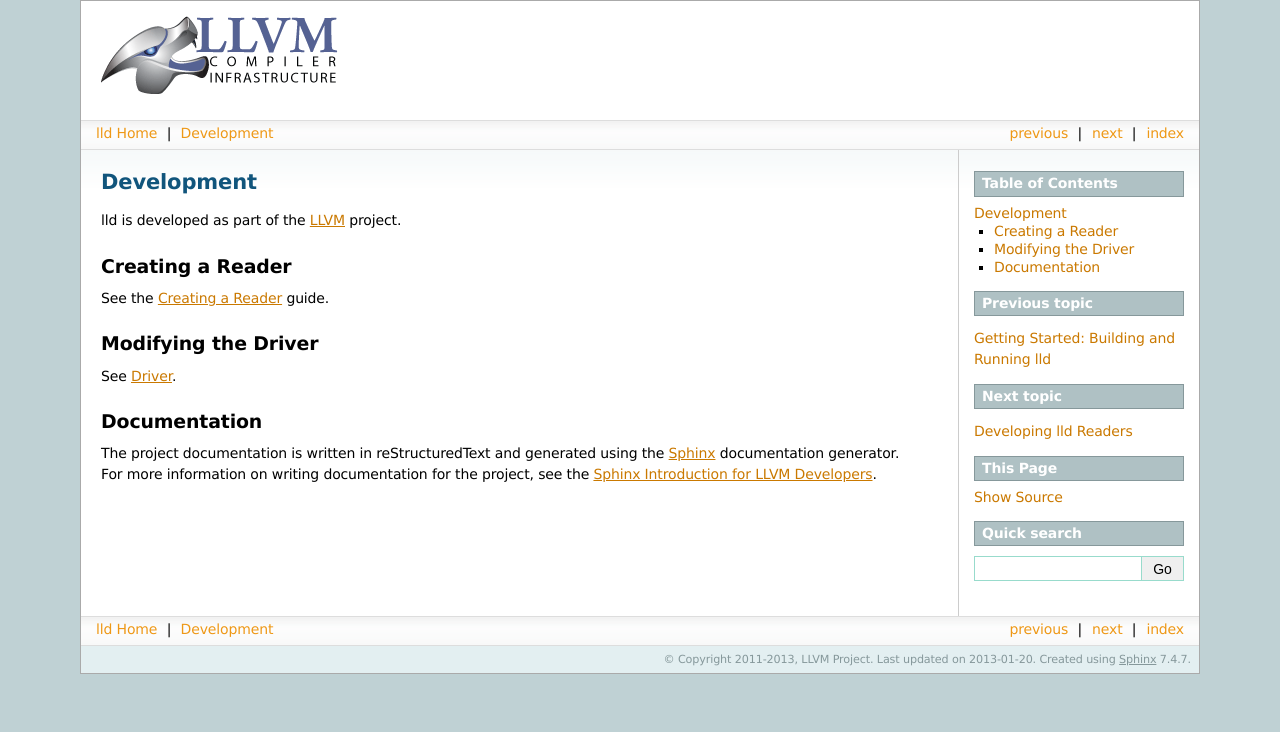
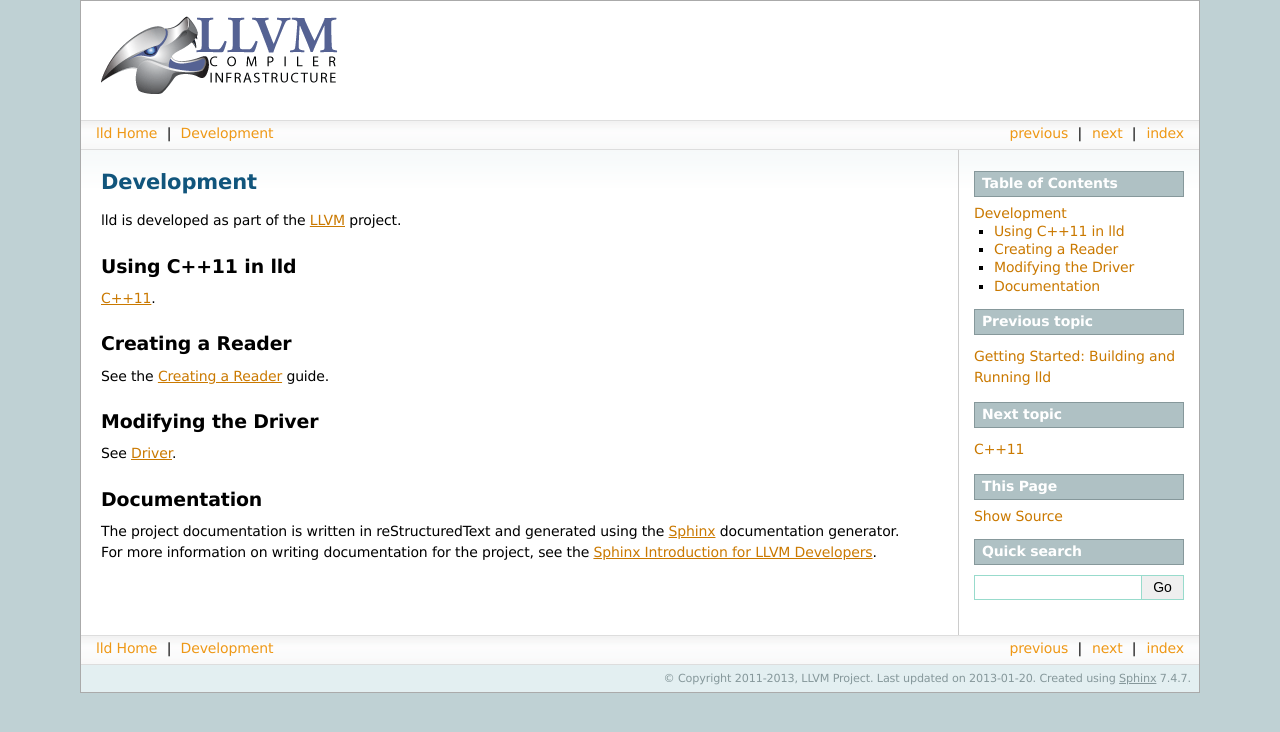
Before and after one commit to gwsystems/wasmception-lld, a Sphinx documentation site: the page built from docs/development.rst, in a window 1280 px wide. Shown: the top 732 px of the page. Built offline with Sphinx 7.4.7, drawn with Linux system fonts in a browser that asks for light colours; part of the change alters nothing that is shown.

```diff
--- /dev/null
+++ b/docs/C++11.rst
@@ -0,0 +1,35 @@
+C++11
+=====
+
+lld is developed in a limited subset of C++11. Supported compilers are:
+
+* Clang 3.1+
+* g++ 4.6+
+* MSVC 2012+
+
+Allowed Features
+----------------
+
+Allowed features are based on what these compilers support. Features that are ok
+to ommit (such as final or = delete) may be conditionally used via macros.
+
+* All of the C++11 standard library, including threading and atomics
+* auto
+* constexpr via LLVM_CONSTEXPR
+* decltype
+* deleted functions via LLVM_DELETED_FUNCTION
+* Forward enum declarations
+* Lambdas
+* Local and unnamed types as template args
+* Trailing return type
+* nullptr
+* >> instead of > >
+* R-Value references excluding R-Value references for this
+* static_assert
+* Strongly typed enums
+* Range based for loop
+* final via LLVM_FINAL
+
+Note that some of these features may not be fullly or correctly implemented in
+all compilers. Issues using these features should be added here as they are
+encountered.
--- a/docs/development.rst
+++ b/docs/development.rst
@@ -4,6 +4,11 @@ Development
 ===========
 
 lld is developed as part of the `LLVM <http://llvm.org>`_ project.
+
+Using C++11 in lld
+------------------
+
+:doc:`C++11`.
 
 Creating a Reader
 -----------------
@@ -29,5 +34,6 @@ information on writing documentation for the project, see the
 .. toctree::
    :hidden:
 
+   C++11
    Readers
    Driver
```
